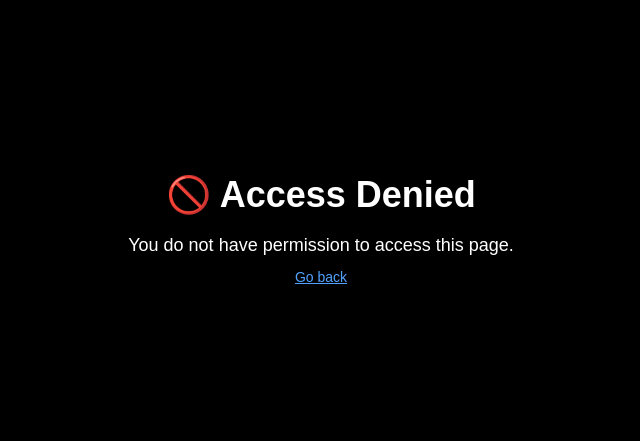
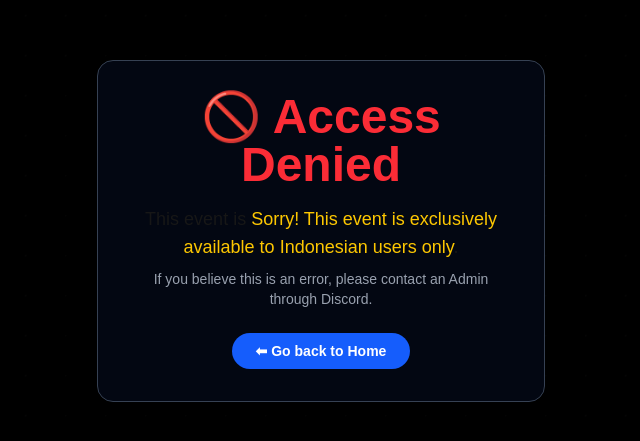
Before and after one commit to YayChia/discord-oauth-site, a Next.js app: page /no-access in a window 1280 px wide. Shown: the part 169-610 px from the top of the page, without its empty margins (319-959 px from the left). Built offline with nearby package versions, Linux system fonts and the light colour scheme.

Commit message:
Stylized Pages

```diff
--- /dev/null
+++ b/app/no-access/NoAccess.css
@@ -0,0 +1,22 @@
+.animated-bg::before {
+  content: '';
+  position: absolute;
+  top: -50%;
+  left: -50%;
+  width: 200%;
+  height: 200%;
+  background: radial-gradient(white 1px, transparent 1px);
+  background-size: 40px 40px;
+  opacity: 0.02;
+  animation: floatBackground 60s linear infinite;
+  z-index: 0;
+}
+
+@keyframes floatBackground {
+  0% {
+    transform: translate(0, 0);
+  }
+  100% {
+    transform: translate(50px, 50px);
+  }
+}
--- a/app/no-access/page.tsx
+++ b/app/no-access/page.tsx
@@ -1,16 +1,24 @@
 import Link from "next/link";
+import "./NoAccess.css"; // make sure to create this CSS file
 
 export default function NoAccessPage() {
   return (
-    <div className="min-h-screen flex items-center justify-center bg-black text-white">
-      <div className="text-center">
-        <h1 className="text-4xl font-bold mb-4">🚫 Access Denied</h1>
-        <p className="text-lg">You do not have permission to access this page.</p>
-        <p className="mt-2 text-sm text-gray-400">
-          <Link href="/">
-            <span className="text-blue-400 underline">Go back</span>
-          </Link>
+    <div className="relative min-h-screen flex items-center justify-center bg-black overflow-hidden">
+      <div className="absolute inset-0 z-0 bg-black animated-bg"></div>
+
+      <div className="relative z-10 max-w-md w-full text-center border border-gray-700 rounded-2xl p-8 bg-gray-950 bg-opacity-90 shadow-2xl backdrop-blur-md">
+        <h1 className="text-5xl font-extrabold mb-4 text-red-500">🚫 Access Denied</h1>
+        <p className="text-lg font-medium mb-2">
+          This event is <span className="text-yellow-400">Sorry! This event is exclusively available to Indonesian users only</span>.
         </p>
+        <p className="text-sm text-gray-400 mb-6">
+          If you believe this is an error, please contact an Admin through Discord.
+        </p>
+        <Link href="/">
+          <span className="inline-block bg-blue-600 hover:bg-blue-700 text-white text-sm font-semibold py-2 px-6 rounded-full transition duration-200">
+            ⬅ Go back to Home
+          </span>
+        </Link>
       </div>
     </div>
   );
--- a/app/page.tsx
+++ b/app/page.tsx
@@ -1,24 +1,28 @@
 'use client';
+
+import { signIn } from 'next-auth/react';
+import './NoAccess.css'; // reuse the animated background CSS
 
 export const dynamic = 'force-dynamic';
 
-import { signIn } from 'next-auth/react';
-
 export default function Home() {
   return (
-    <div className="min-h-screen bg-[#0f0f0f] text-white flex items-center justify-center px-4">
-      <div className="text-center space-y-6 max-w-md">
-        <h1 className="text-3xl font-bold tracking-wide">
+    <div className="relative min-h-screen bg-black text-white flex items-center justify-center px-4 overflow-hidden">
+      <div className="absolute inset-0 z-0 animated-bg"></div>
+
+      <div className="relative z-10 text-center space-y-6 max-w-md w-full border border-gray-700 rounded-2xl p-8 bg-gray-950 bg-opacity-90 shadow-2xl backdrop-blur-md">
+        <h1 className="text-4xl font-extrabold tracking-wide text-indigo-400">
           Nocturnal Victims Event
         </h1>
-        <p className="text-gray-300">
-          Selamat datang di event Mobile Legends kami. Silakan login dengan akun Discord Anda untuk melanjutkan pendaftaran.
+        <p className="text-gray-300 text-sm leading-relaxed">
+          Selamat datang di event Mobile Legends kami.<br />
+          Silakan login dengan akun Discord Anda untuk melanjutkan pendaftaran.
         </p>
         <button
           onClick={() => signIn('discord', { callbackUrl: '/event' })}
-          className="bg-indigo-600 hover:bg-indigo-700 transition-colors px-6 py-3 rounded-xl text-lg font-semibold"
+          className="bg-indigo-600 hover:bg-indigo-700 transition-colors px-6 py-3 rounded-full text-base font-semibold shadow-md"
         >
-          Login dengan Discord
+          🔗 Login dengan Discord
         </button>
       </div>
     </div>
```
